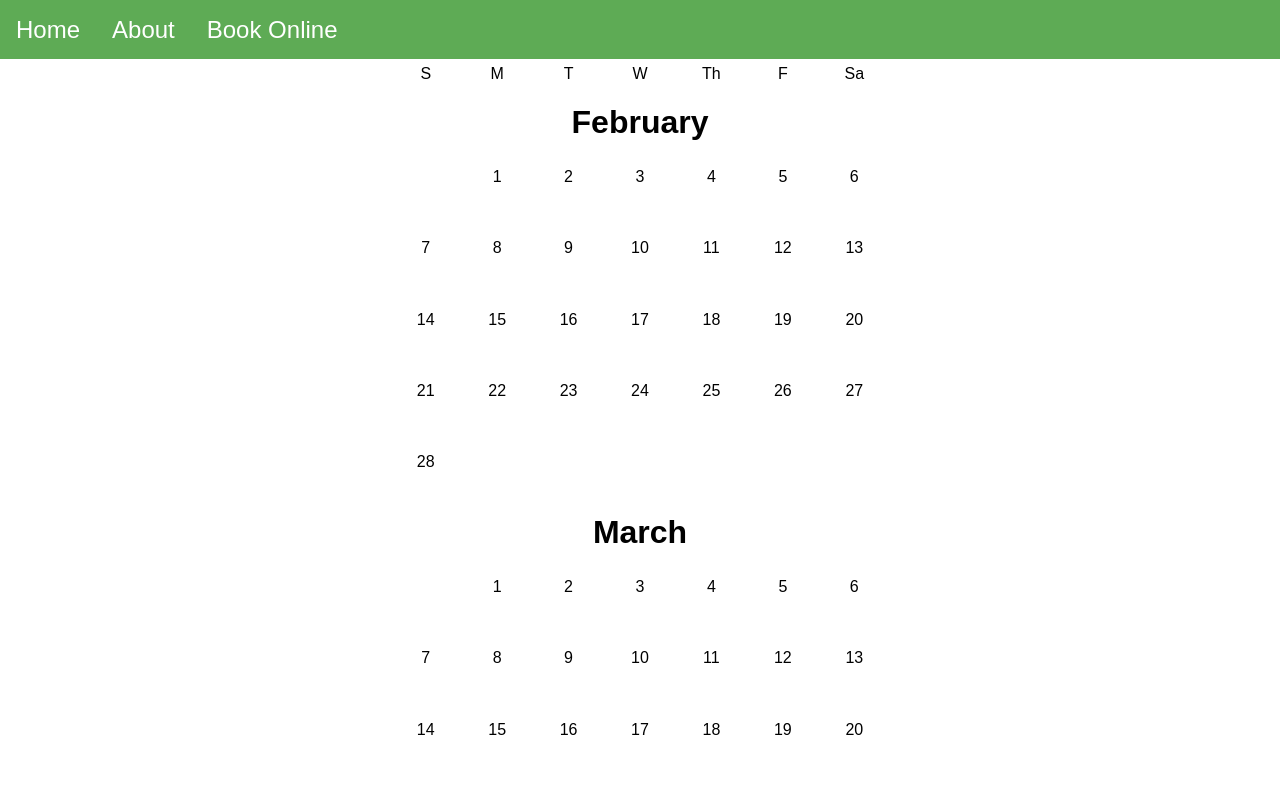
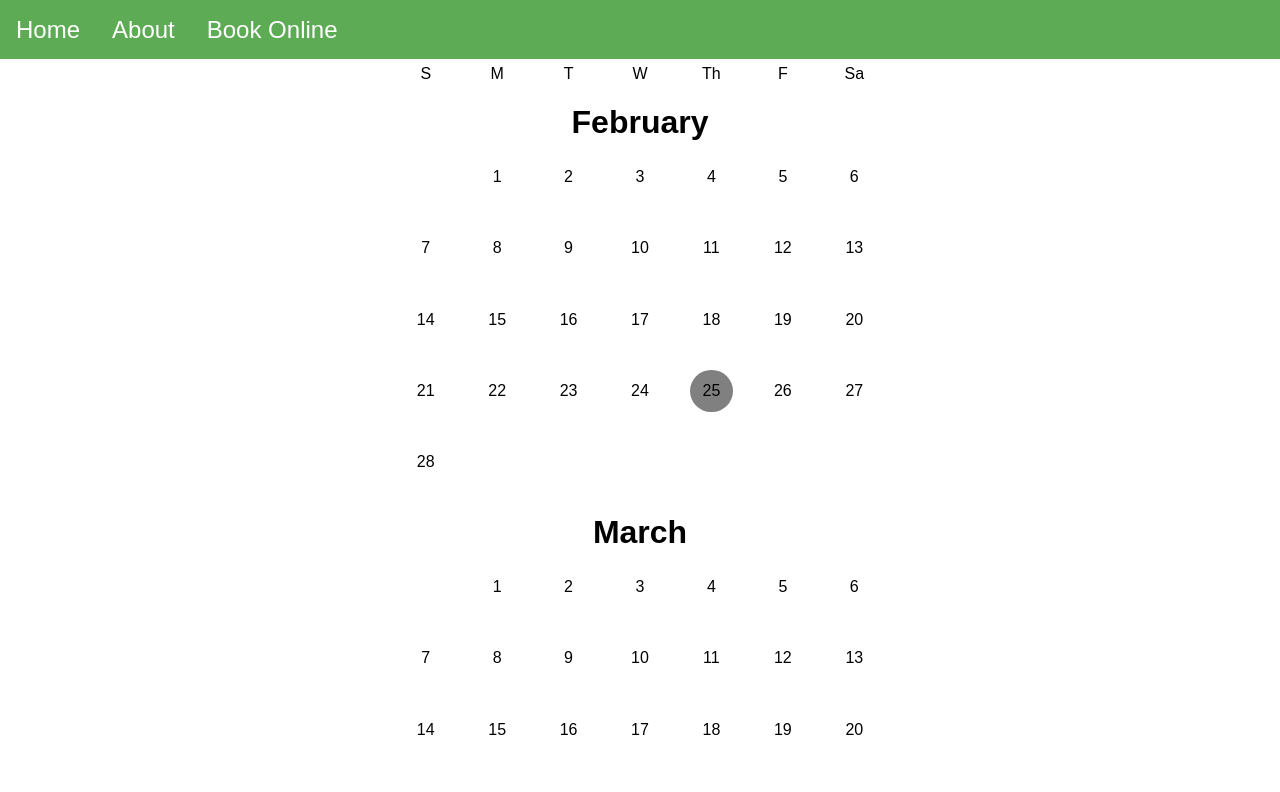
Before and after one commit to Perry-Olsson/appointment-booking, a Next.js app in the folder Client/: page /schedule in a window 1280 px wide. Shown: the top 792 px of the page. Built offline with nearby package versions, Linux system fonts and the light colour scheme.

Commit message:
added marker for current day

```diff
--- a/Client/src/app/Scheduler/Day.tsx
+++ b/Client/src/app/Scheduler/Day.tsx
@@ -1,8 +1,17 @@
 import React from "react";
 import styled from "styled-components";
 import { Flex } from "../../components";
+import { useNow } from "../../context";
 
 export const Day: React.FC<DayProps> = ({ day, ...restProps }) => {
+  const { today } = useNow();
+  if (today.valueOf() === day.valueOf()) {
+    return (
+      <Container>
+        <Today>{day.getDate()}</Today>
+      </Container>
+    );
+  }
   return <Container {...restProps}>{day.getDate()}</Container>;
 };
 
@@ -15,3 +24,10 @@ const Container = styled(Flex)`
   height: ${({ theme }) => `${theme.grid.rawWidth / 7}vw`};
   max-height: ${({ theme }) => `${theme.grid.rawMaxWidth / 7}px`};
 `;
+
+const Today = styled(Container)`
+  height: 60%;
+  width: 60%;
+  border-radius: 50%;
+  background-color: gray;
+`;
--- a/Client/src/app/Scheduler/Month/Grid.tsx
+++ b/Client/src/app/Scheduler/Month/Grid.tsx
@@ -24,6 +24,7 @@ const Container = styled.div`
   max-width: ${({ theme }) => theme.grid.maxWidth};
 `;
 
+// `minmax(${theme.grid.rawWidth / 7}vw, ${theme.grid.rawMaxWidth / 7})`};
 const OffsetDay = styled(Day)`
   grid-column: ${({ day }) => day.getDay() + 1};
 `;
--- a/Client/src/app/Scheduler/MonthList.tsx
+++ b/Client/src/app/Scheduler/MonthList.tsx
@@ -6,7 +6,7 @@ import { Month } from "./Month";
 import { computeDates } from "./utils";
 
 export const MonthList: React.FC = () => {
-  const now = useNow();
+  const { now } = useNow();
   const months = useMemo(() => computeDates(now), [now]);
   return (
     <Container>
--- a/Client/src/context/Now/NowProvider.tsx
+++ b/Client/src/context/Now/NowProvider.tsx
@@ -1,11 +1,17 @@
 import { createContext, useContext, useState } from "react";
 
-const NowStateContext = createContext<Date | undefined>(undefined);
+const NowStateContext = createContext<{ now: Date; today: Date } | undefined>(
+  undefined
+);
 
 export const NowProvider: React.FC<{ children: React.ReactNode }> = ({
   children,
 }) => {
-  const [state] = useState(new Date());
+  const now = new Date();
+  const [state] = useState({
+    now: now,
+    today: new Date(now.getFullYear(), now.getMonth(), now.getDate()),
+  });
 
   return (
     <NowStateContext.Provider value={state}>
```
